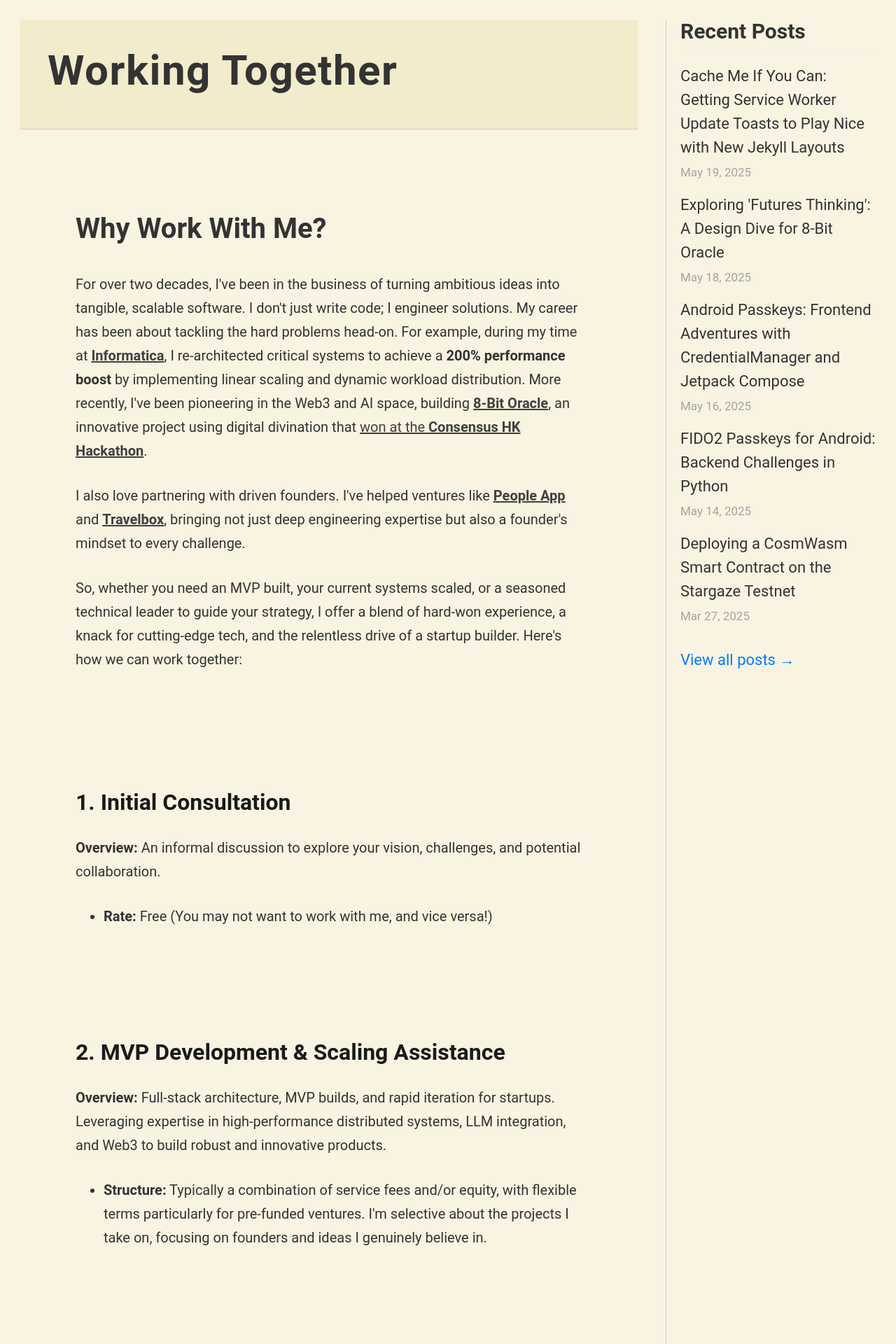
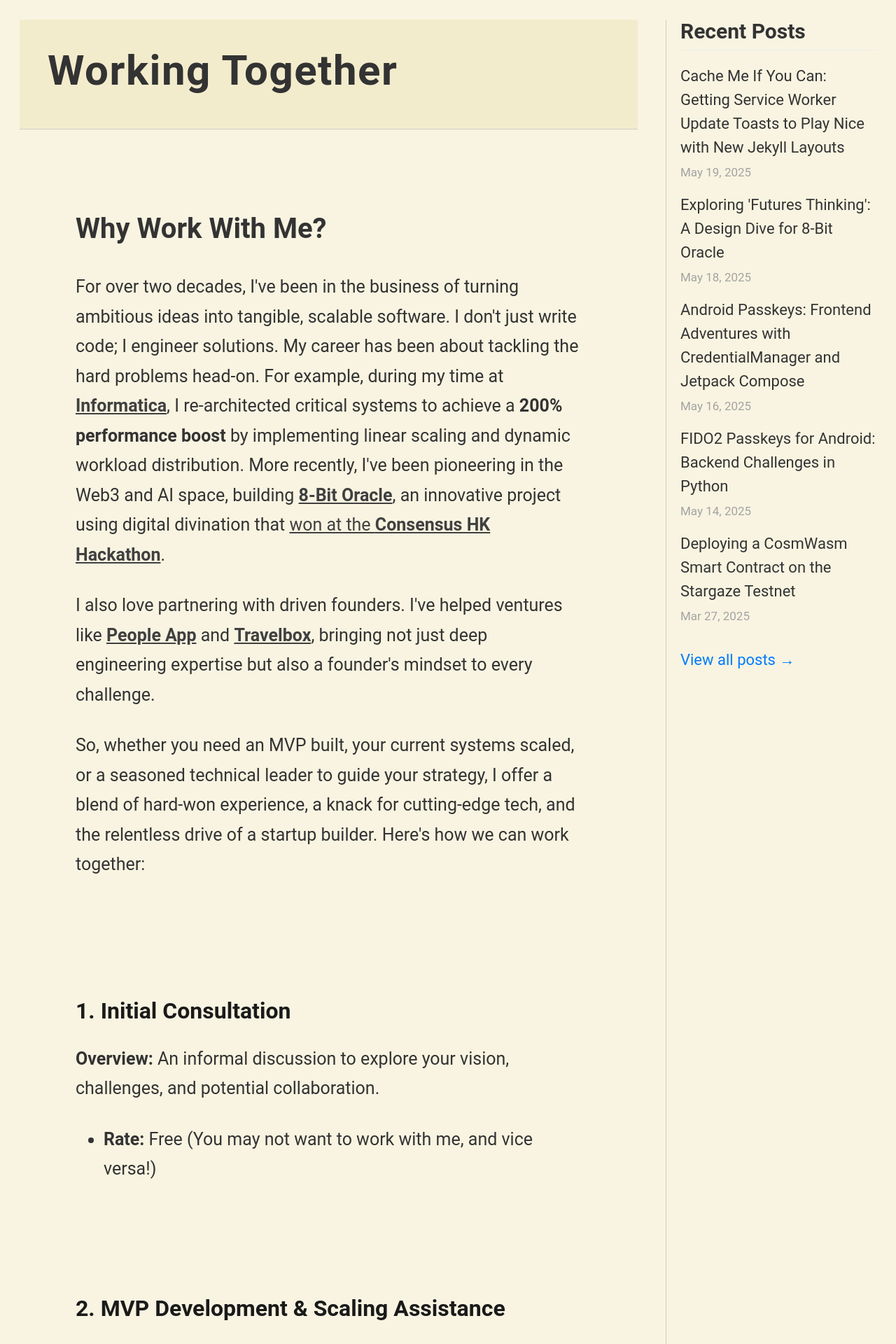
Before and after one commit to augchan42/augchan42.github.io, a Jekyll site: the page built from offerings/index.html, in a window 1280 px wide. Shown: the top 1920 px of the page at 70% size. Built offline with Jekyll 4.4.1, drawn with Linux system fonts in a browser that asks for light colours; some web fonts are replaced.

Commit message:
Update font size for portfolio text sections in CSS and LESS files to enhance readability and maintain consistency across the site.

```diff
--- a/css/hux-blog.css
+++ b/css/hux-blog.css
@@ -1776,6 +1776,7 @@
 body.portfolio-page .contact .portfolio-text,
 body.page-offerings .portfolio-main .portfolio-section .portfolio-text,
 body.page-offerings .portfolio-main .portfolio-section .portfolio-list li {
+  font-size: 1.25rem;
   line-height: 1.7;
 }
 body.portfolio-page .projects .portfolio-project-list {
--- a/less/portfolio.less
+++ b/less/portfolio.less
@@ -87,6 +87,7 @@
 body.portfolio-page .contact .portfolio-text,
 body.page-offerings .portfolio-main .portfolio-section .portfolio-text,
 body.page-offerings .portfolio-main .portfolio-section .portfolio-list li {
+    font-size:1.25rem;
     line-height: 1.7;
 }
 
```
Also changed, not shown: css/hux-blog.min.css.
